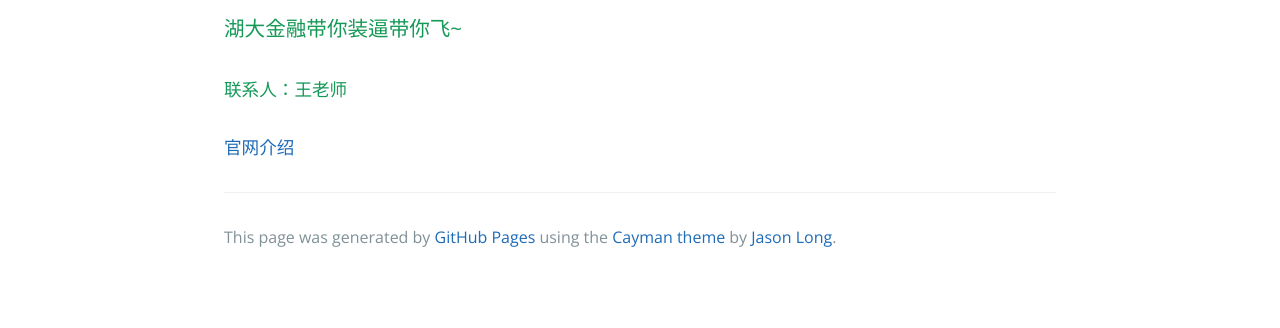
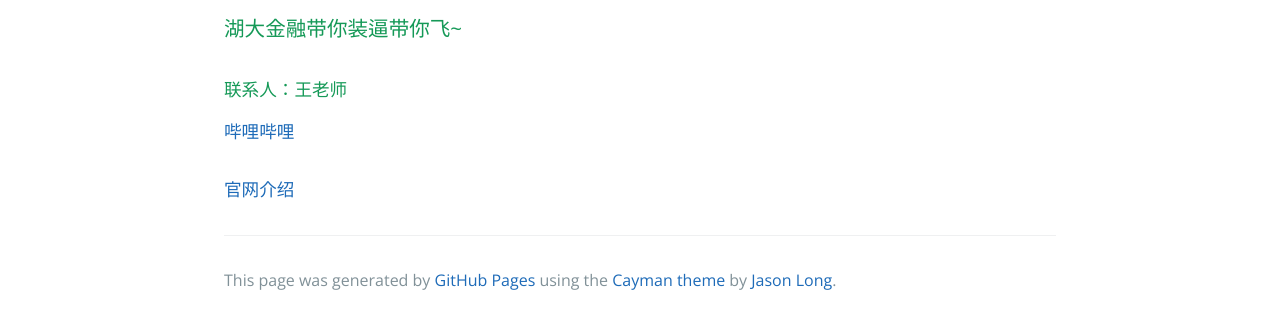
Before and after one commit to financeclass/financeclass.github.com, a plain HTML site: page index.html in a window 1280 px wide. Shown: the part 374-702 px from the top of the page. Drawn offline with nearby package versions, Linux system fonts and the light colour scheme.

Commit message:
Update index.html

```diff
--- a/index.html
+++ b/index.html
@@ -24,7 +24,7 @@
 
 <h4>
 <a id="联系人王老师" class="anchor" href="#%E8%81%94%E7%B3%BB%E4%BA%BA%E7%8E%8B%E8%80%81%E5%B8%88" aria-hidden="true"><span aria-hidden="true" class="octicon octicon-link"></span></a>联系人：王老师</h4>
-
+<a href="https://www.bilibili.com/video/BV18g411h75X">哔哩哔哩</a>
 <h4>
 <a id="官网介绍" class="anchor" href="#%E5%AE%98%E7%BD%91%E4%BB%8B%E7%BB%8D" aria-hidden="true"><span aria-hidden="true" class="octicon octicon-link"></span></a><a href="http://gra.hnu.edu.cn/">官网介绍</a>
 </h4>
```
